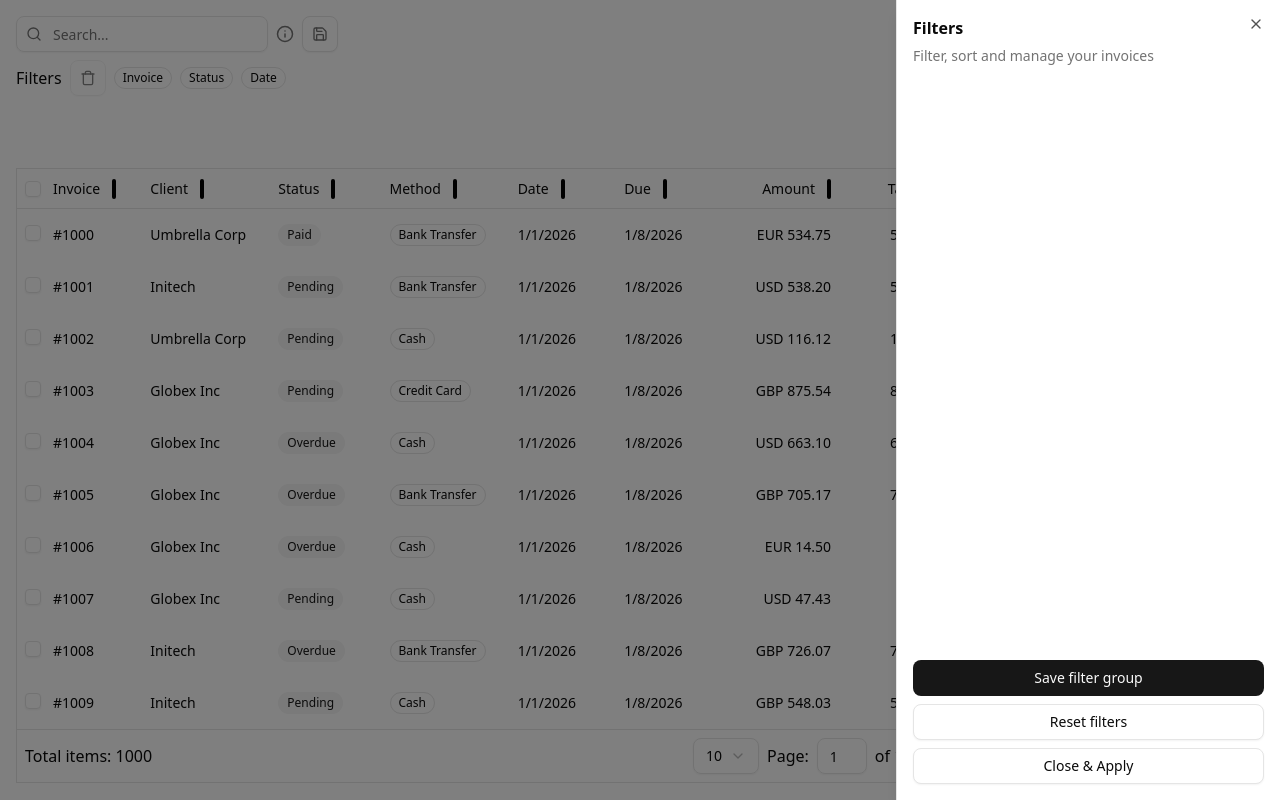
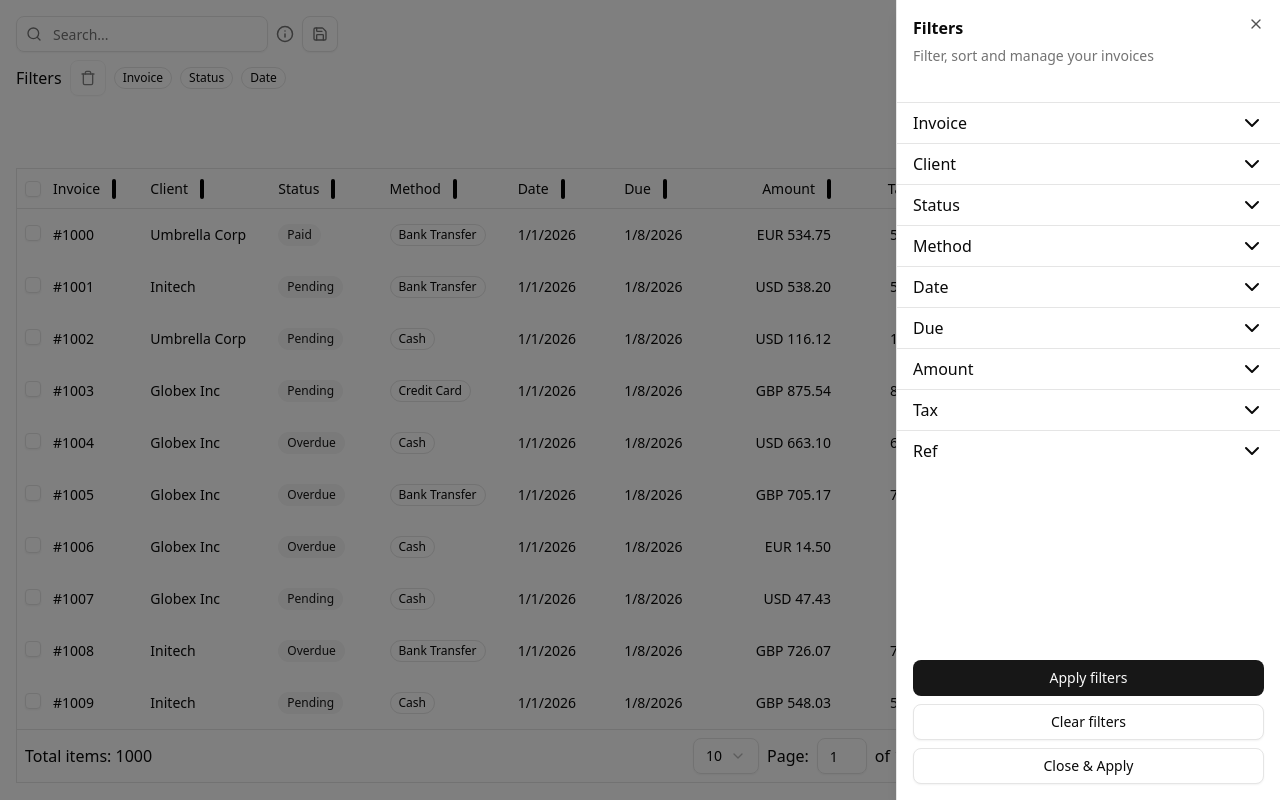
Before and after one commit to rejnowicz281/utab, a React (Vite) app: page / in a window 1280 px wide. Both pictures are taken after a click on the button 320 px from the left and 34 px from the top of the page. Built offline with nearby package versions, Linux system fonts and the light colour scheme.

Commit message:
filters sheet

```diff
--- /dev/null
+++ b/src/components/organisms/filter-controller/components/filters-sheet/components/filters-sheet-content/components/filters-accordion-list/components/filter-accordion/filter-accordion.tsx
@@ -0,0 +1,49 @@
+import { cn } from "@/lib/utils";
+import { Slot } from "@radix-ui/react-slot";
+import { ChevronDown, type LucideProps } from "lucide-react";
+import type { ComponentProps } from "react";
+import { useFilterAccordionContext } from "./providers/filter-accordion-provider/filter-accordion-provider.hooks";
+
+export const FilterAccordion = (props: ComponentProps<"div">) => {
+    return <div className="border-t" {...props} />;
+};
+
+export const FilterAccordionContent = ({ className, ...props }: ComponentProps<"div">) => {
+    const { accordionOpen } = useFilterAccordionContext();
+
+    if (!accordionOpen) return null;
+
+    return <div className="px-4 pb-4" {...props} />;
+};
+
+export const FilterAccordionAnchor = ({ className, ...props }: LucideProps) => {
+    const { accordionOpen } = useFilterAccordionContext();
+
+    return <ChevronDown className={cn(className, accordionOpen ? "rotate-180" : undefined)} {...props} />;
+};
+
+export interface IFilterAccordionTriggerProps extends React.ComponentPropsWithoutRef<"div"> {
+    asChild?: boolean;
+}
+export function FilterAccordionTrigger({
+    className,
+    onClick,
+    asChild = false,
+    ...props
+}: IFilterAccordionTriggerProps) {
+    const { setAccordionOpen } = useFilterAccordionContext();
+
+    const Comp = asChild ? Slot : "div";
+
+    return (
+        <Comp
+            onClick={(e) => {
+                onClick?.(e);
+                setAccordionOpen((prev) => !prev);
+            }}
+            className={cn(className, "flex items-center gap-2 justify-between px-4 py-2 cursor-pointer")}
+            data-slot="filter-accordion-trigger"
+            {...props}
+        />
+    );
+}
--- /dev/null
+++ b/src/components/organisms/filter-controller/components/filters-sheet/components/filters-sheet-content/components/filters-accordion-list/components/filter-accordion/providers/filter-accordion-provider/filter-accordion-provider.hooks.ts
@@ -0,0 +1,37 @@
+import { createContext, useContext, useState } from "react";
+
+import type { IFilterObjectValue } from "@/components/organisms/filter-controller/hooks/use-param-filter-object";
+import { useFilterControllerContext } from "@/components/organisms/filter-controller/providers/filter-controller-provider/filter-controller-provider.hooks";
+import type { IFilterAccordionProps } from "./filter-accordion-provider";
+
+export const FilterAccordionContext = createContext<ReturnType<typeof useFilterAccordionProvider> | undefined>(
+    undefined
+);
+
+export const useFilterAccordionContext = () => {
+    const context = useContext(FilterAccordionContext);
+
+    if (!context) throw new Error("useFilterAccordionContext must be used within a FilterAccordionProvider");
+
+    return context;
+};
+
+export const useFilterAccordionProvider = (props: IFilterAccordionProps) => {
+    const { filter } = props;
+
+    const [accordionOpen, setAccordionOpen] = useState(false);
+    const { localFilterObject, setLocalFilterValue } = useFilterControllerContext();
+
+    const value = localFilterObject[filter.id];
+    const setValue = (value: IFilterObjectValue) => setLocalFilterValue(filter.id, value);
+    const clearValue = () => setValue(null);
+
+    return {
+        ...props,
+        value,
+        setValue,
+        clearValue,
+        accordionOpen,
+        setAccordionOpen
+    };
+};
--- /dev/null
+++ b/src/components/organisms/filter-controller/components/filters-sheet/components/filters-sheet-content/components/filters-accordion-list/components/filter-accordion/providers/filter-accordion-provider/filter-accordion-provider.tsx
@@ -0,0 +1,13 @@
+import type { IFilterInfo } from "@/components/organisms/filter-controller/providers/filter-controller-provider/filter-controller-provider";
+import type { PropsWithChildren } from "react";
+import { FilterAccordionContext, useFilterAccordionProvider } from "./filter-accordion-provider.hooks";
+
+export interface IFilterAccordionProps {
+    filter: IFilterInfo;
+}
+
+export function FilterAccordionProvider({ children, ...props }: PropsWithChildren<IFilterAccordionProps>) {
+    const value = useFilterAccordionProvider(props);
+
+    return <FilterAccordionContext.Provider value={value}>{children}</FilterAccordionContext.Provider>;
+}
--- /dev/null
+++ b/src/components/organisms/filter-controller/components/filters-sheet/components/filters-sheet-content/components/filters-accordion-list/components/filter-accordion/variants/text-filter-accordion.tsx
@@ -0,0 +1,63 @@
+import { Input, InputClearIcon, InputDiv, type IInputClearIcon, type IInputProps } from "@/components/ui/input";
+
+import {
+    FilterAccordion,
+    FilterAccordionAnchor,
+    FilterAccordionContent,
+    FilterAccordionTrigger
+} from "../filter-accordion";
+import {
+    FilterAccordionProvider,
+    type IFilterAccordionProps
+} from "../providers/filter-accordion-provider/filter-accordion-provider";
+import { useFilterAccordionContext } from "../providers/filter-accordion-provider/filter-accordion-provider.hooks";
+
+export const TextFilterAccordion = ({ type, ...props }: IFilterAccordionProps & { type?: IInputProps["type"] }) => {
+    const { filter } = props;
+
+    return (
+        <FilterAccordionProvider {...props}>
+            <FilterAccordion>
+                <FilterAccordionTrigger>
+                    {filter.id}
+                    <FilterAccordionAnchor />
+                </FilterAccordionTrigger>
+                <FilterAccordionContent>
+                    <InputDiv>
+                        <TextFilterAccordionInput type={type} />
+                        <TextFilterAccordionInputClearIcon />
+                    </InputDiv>
+                </FilterAccordionContent>
+            </FilterAccordion>
+        </FilterAccordionProvider>
+    );
+};
+
+export const TextFilterAccordionInput = (props: IInputProps) => {
+    const { value, setValue } = useFilterAccordionContext();
+
+    return (
+        <Input
+            variant={value ? "icon-right" : undefined}
+            value={(value as string) || ""}
+            onChange={(e) => setValue(e.target.value)}
+            {...props}
+        />
+    );
+};
+
+export const TextFilterAccordionInputClearIcon = ({ onClick, ...props }: IInputClearIcon) => {
+    const { value, clearValue } = useFilterAccordionContext();
+
+    if (!value) return null;
+
+    return (
+        <InputClearIcon
+            onClick={(e) => {
+                onClick?.(e);
+                clearValue();
+            }}
+            {...props}
+        />
+    );
+};
--- /dev/null
+++ b/src/components/organisms/filter-controller/components/filters-sheet/components/filters-sheet-content/components/filters-accordion-list/filters-accordion-list.tsx
@@ -0,0 +1,23 @@
+import { useFilterControllerContext } from "@/components/organisms/filter-controller/providers/filter-controller-provider/filter-controller-provider.hooks";
+import { TextFilterAccordion } from "./components/filter-accordion/variants/text-filter-accordion";
+
+export const FiltersAccordionList = () => {
+    const { filters } = useFilterControllerContext();
+
+    return (
+        <div className="flex flex-col py-1 overflow-y-auto">
+            {filters.map((filter) => {
+                switch (filter.meta.type) {
+                    case "text":
+                        return <TextFilterAccordion filter={filter} />;
+                    case "number":
+                        return <TextFilterAccordion type="number" filter={filter} />;
+                    case "date":
+                        return <TextFilterAccordion type="date" filter={filter} />;
+                    default:
+                        return <TextFilterAccordion filter={filter} />;
+                }
+            })}
+        </div>
+    );
+};
--- a/src/components/organisms/filter-controller/components/filters-sheet/filters-sheet-content.tsx
+++ b/src/components/organisms/filter-controller/components/filters-sheet/components/filters-sheet-content/filters-sheet-content.tsx
@@ -1,3 +1,4 @@
+import { useFilterControllerContext } from "@/components/organisms/filter-controller/providers/filter-controller-provider/filter-controller-provider.hooks";
 import { Button } from "@/components/ui/button";
 import {
     SheetClose,
@@ -7,15 +8,18 @@ import {
     SheetHeader,
     SheetTitle
 } from "@/components/ui/sheet";
+import { FiltersAccordionList } from "./components/filters-accordion-list/filters-accordion-list";
 
 export const FiltersSheetContent = () => {
+    const { clearLocalFilters, applyFilters } = useFilterControllerContext();
+
     return (
         <SheetContent>
             <SheetHeader>
                 <SheetTitle>Filters</SheetTitle>
                 <SheetDescription>Filter, sort and manage your invoices</SheetDescription>
             </SheetHeader>
-            <div className="flex flex-col gap-4 px-4 overflow-y-auto"></div>
+            <FiltersAccordionList />
 
             <SheetFooter>
                 {/* <SaveTemplate
@@ -28,7 +32,7 @@ export const FiltersSheetContent = () => {
                     trigger={<Button>Save template</Button>}
                 /> */}
 
-                <Button>Save filter group</Button>
+                {/* <Button>Save filter group</Button> */}
 
                 {/* {currentTemplateInfo?.id && ( */}
                 {/* <Button
@@ -41,16 +45,14 @@ export const FiltersSheetContent = () => {
                     Delete filter group
                 </Button> */}
                 {/* )} */}
-                <Button
-                    variant="outline"
-                    // onClick={() => {
-                    //     setClippingFilter(undefined);
-                    // }}
-                >
-                    Reset filters
+                <Button onClick={applyFilters}>Apply filters</Button>
+                <Button variant="outline" onClick={clearLocalFilters}>
+                    Clear filters
                 </Button>
                 <SheetClose asChild>
-                    <Button variant="outline">Close & Apply</Button>
+                    <Button onClick={applyFilters} variant="outline">
+                        Close & Apply
+                    </Button>
                 </SheetClose>
             </SheetFooter>
         </SheetContent>
--- a/src/components/organisms/filter-controller/components/filters-sheet/filters-sheet.tsx
+++ b/src/components/organisms/filter-controller/components/filters-sheet/filters-sheet.tsx
@@ -1,11 +1,18 @@
 import { Button } from "@/components/ui/button";
 import { Sheet, SheetTrigger } from "@/components/ui/sheet";
 import { Save } from "lucide-react";
-import { FiltersSheetContent } from "./filters-sheet-content";
+import { useFilterControllerContext } from "../../providers/filter-controller-provider/filter-controller-provider.hooks";
+import { FiltersSheetContent } from "./components/filters-sheet-content/filters-sheet-content";
 
 export const FiltersSheet = () => {
+    const { syncLocalFiltersWithParamFilters } = useFilterControllerContext();
+
     return (
-        <Sheet>
+        <Sheet
+            onOpenChange={(open) => {
+                if (!open) syncLocalFiltersWithParamFilters();
+            }}
+        >
             <SheetTrigger asChild>
                 <Button variant="outline" size="icon">
                     <Save className="text-muted-foreground" size={18} />
```
